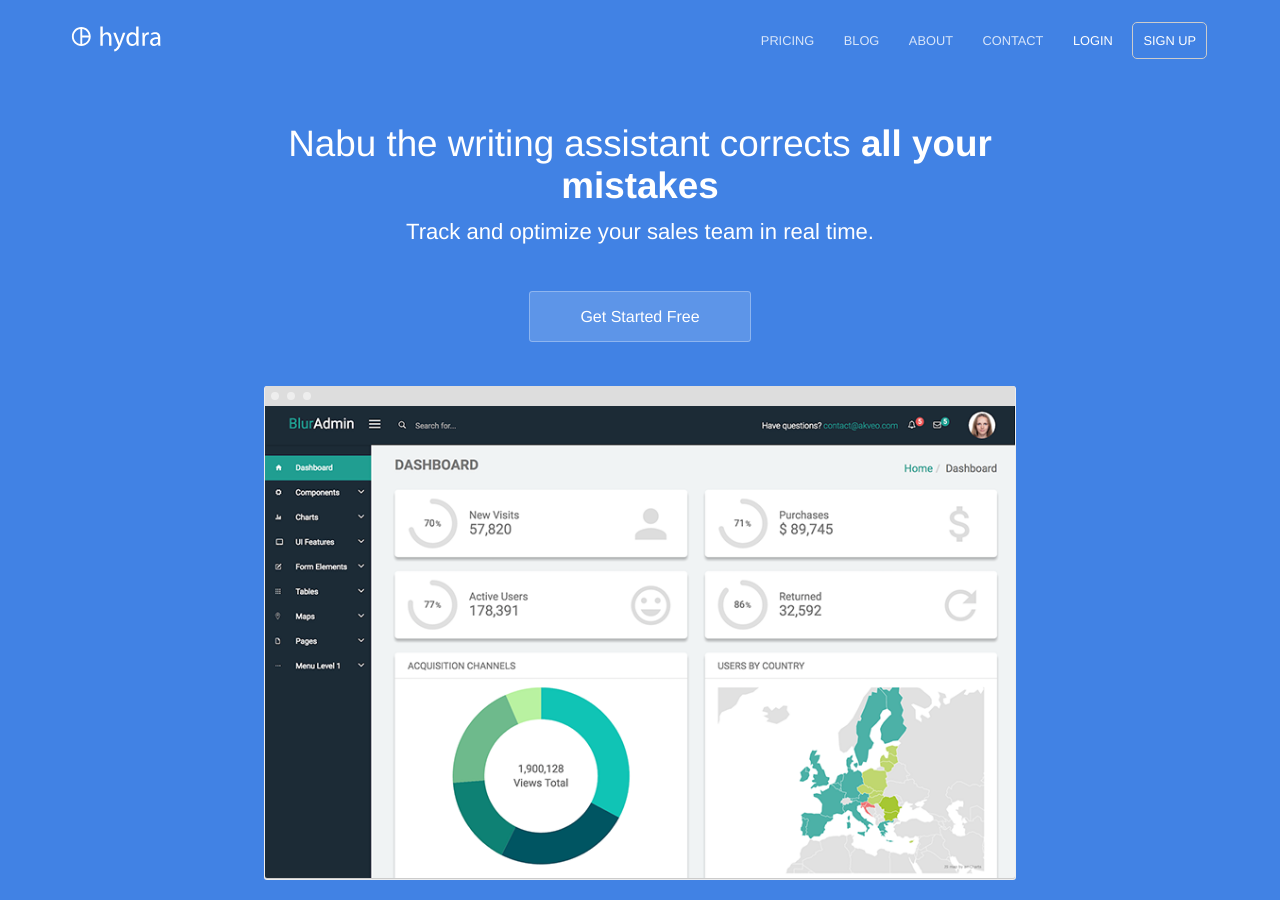
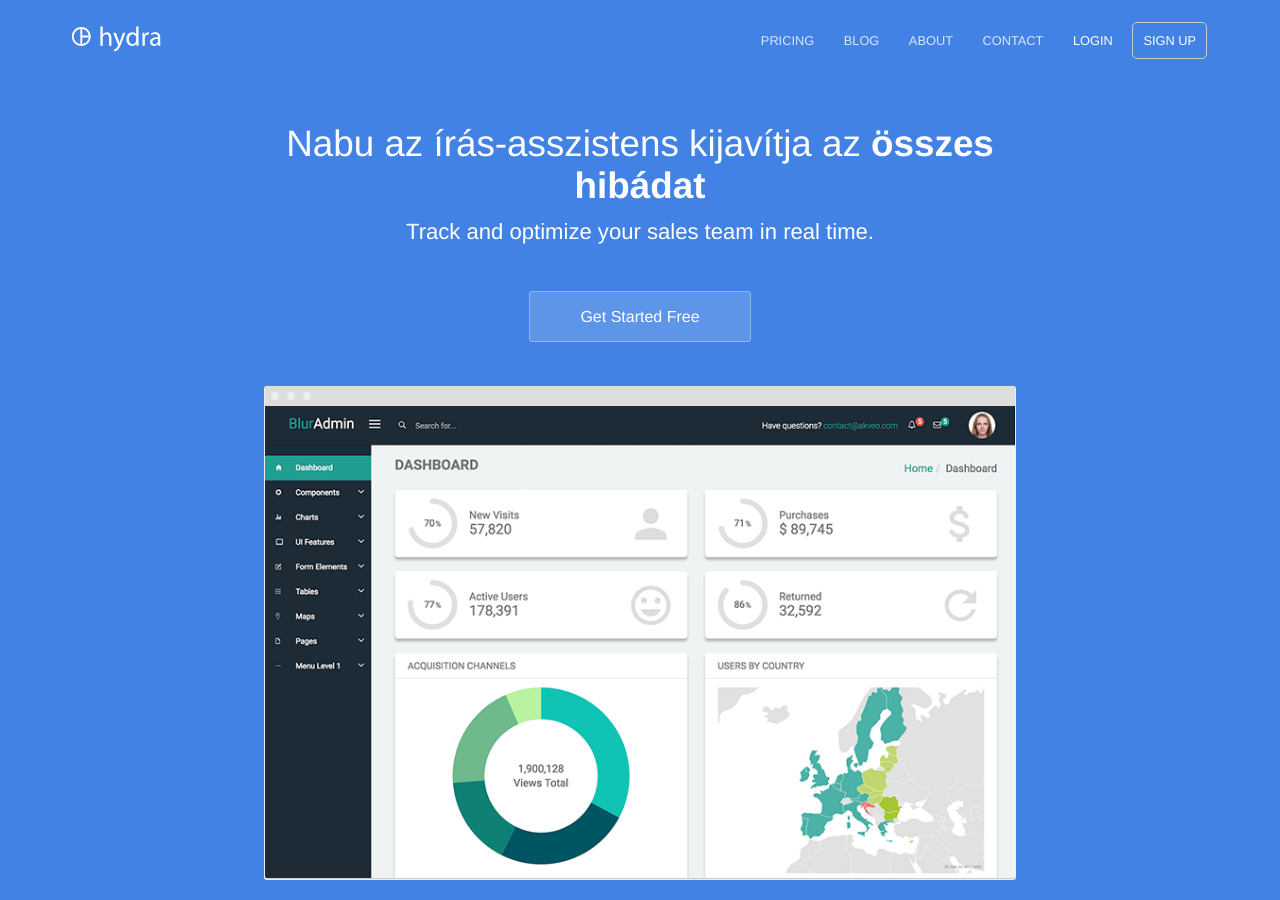
Before and after one commit to Nabu-Writing/NabuWebsite, a Jekyll site: the page built from index.html, in a window 1280 px wide and 900 px high. Built offline with Jekyll 4.4.1, drawn with Linux system fonts in a browser that asks for light colours.

```diff
--- a/about.html
+++ b/about.html
@@ -1,5 +1,5 @@
 ---
-title: Our team
+title: Csapatunk
 description: We've built an amazing team of developers, marketers, designers and sales people.
 ---
 <p class="editor-link" style="text-align: center;"><a href="cloudcannon:collections/_staff_members/" class="btn"><strong>&#9998;</strong> Manage Staff members</a></p>
--- a/contact.html
+++ b/contact.html
@@ -1,6 +1,6 @@
 ---
-title: Contact
-heading: Get in touch today
+title: Impresszum
+heading: Lépjen kapcsolatba velünk
 description: We'd love to help you improve your sales.
 
 map:
--- a/index.html
+++ b/index.html
@@ -1,10 +1,10 @@
 ---
-title: Nabu the writing assistant corrects all your mistakes
+title: Nabu az írás-asszistens kijavítja az összes hibádat
 description: Track and optimize your sales team in real time
 ---
 <section class="hero">
 	<div class="text-container">
-		<h1 class="editable">Nabu the writing assistant corrects <strong>all your mistakes</strong></h1>
+		<h1 class="editable">Nabu az írás-asszistens kijavítja az <strong>összes hibádat</strong></h1>
 		<p class="subtext editable">Track and optimize your sales team in real time.</p>
 		<div class="cta button alt"><a href="{{ site.baseurl }}/sign-up/">Get Started Free</a></div>
 		<div>
```
